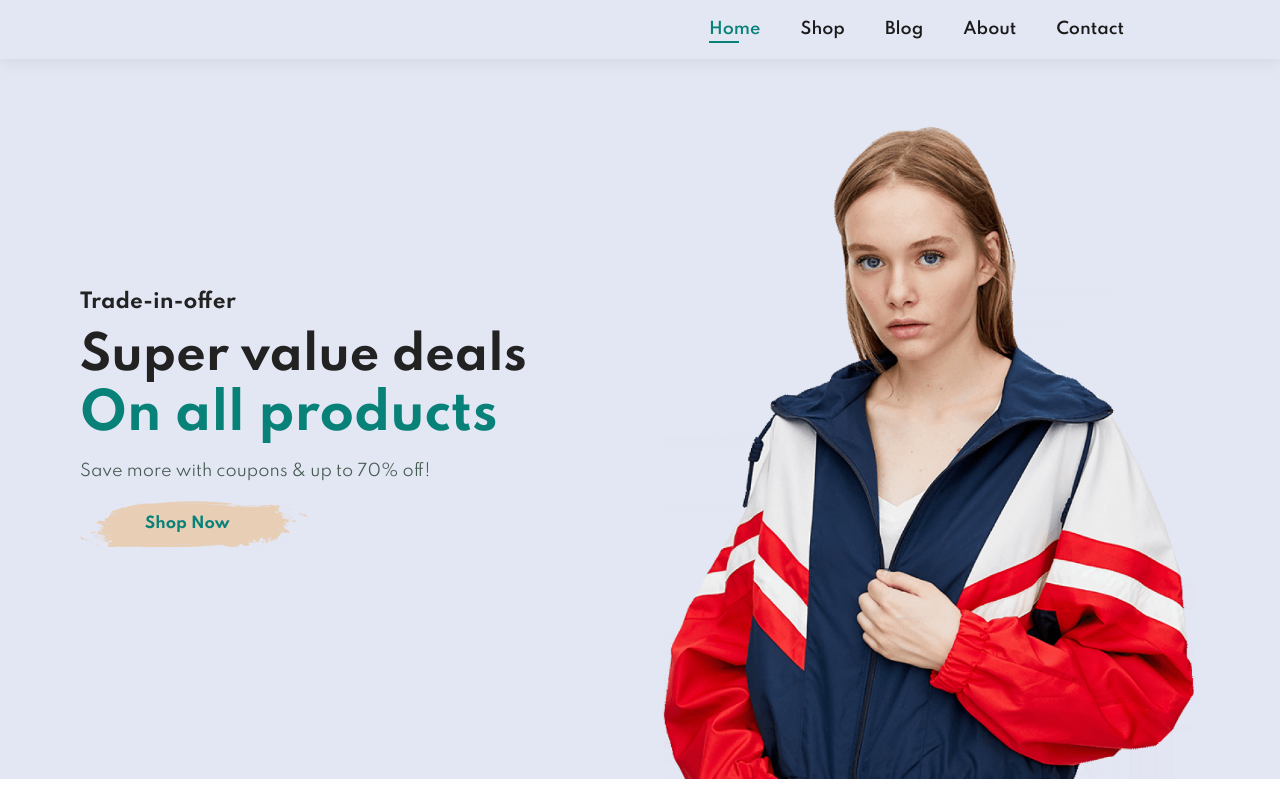
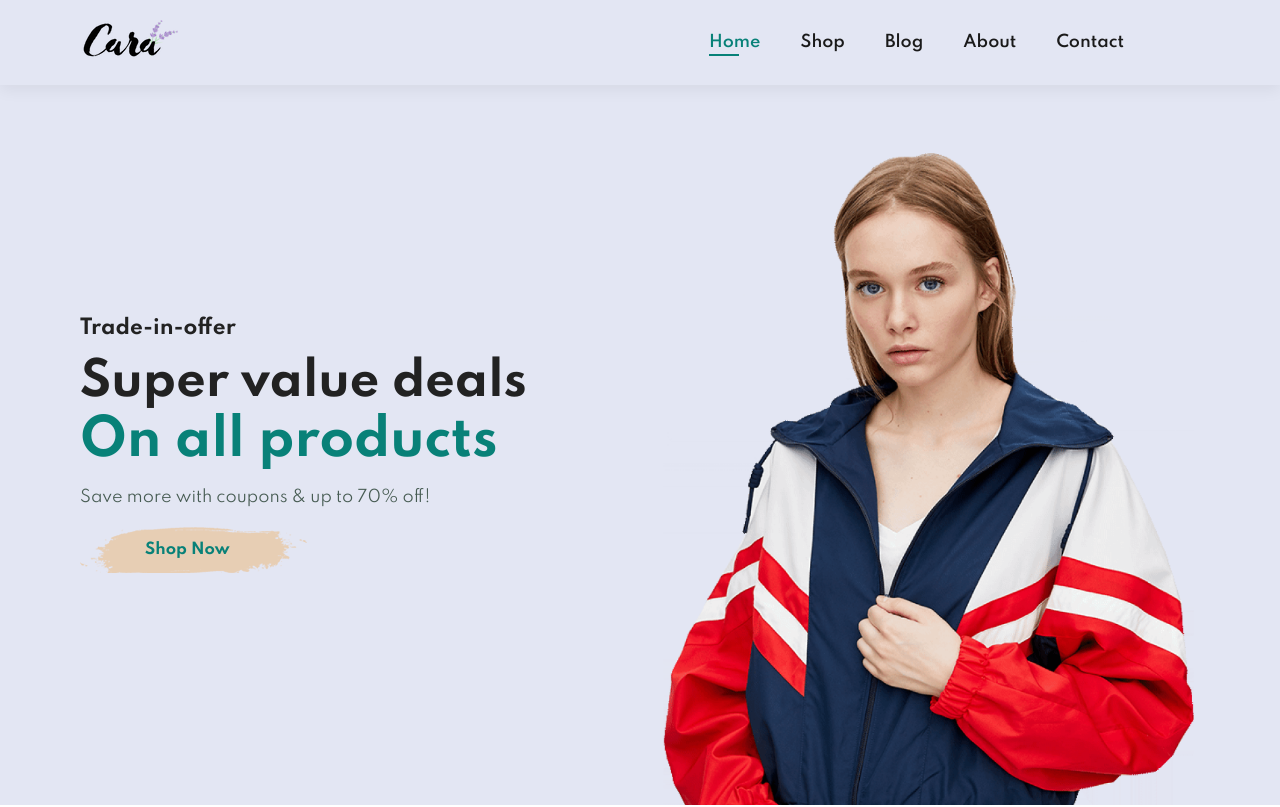
Before and after one commit to 1999asha/shopping-website, a plain HTML site: page index.html in a window 1280 px wide. Shown: the top 807 px of the page. Drawn offline with Linux system fonts and the light colour scheme; files whose address does not match are found by name.

Commit message:
Update index.html

```diff
--- a/index.html
+++ b/index.html
@@ -13,7 +13,7 @@
 
     <body>
         <section id="header">
-          <a href="#"><img src="./img/logo.png" alt="">  </a>
+          <a href="#"><img src="logo.png" alt="">  </a>
           <div>
           <ul id="navbar">
            <li><a class="active" href="index.html">Home</a> </li>
```
